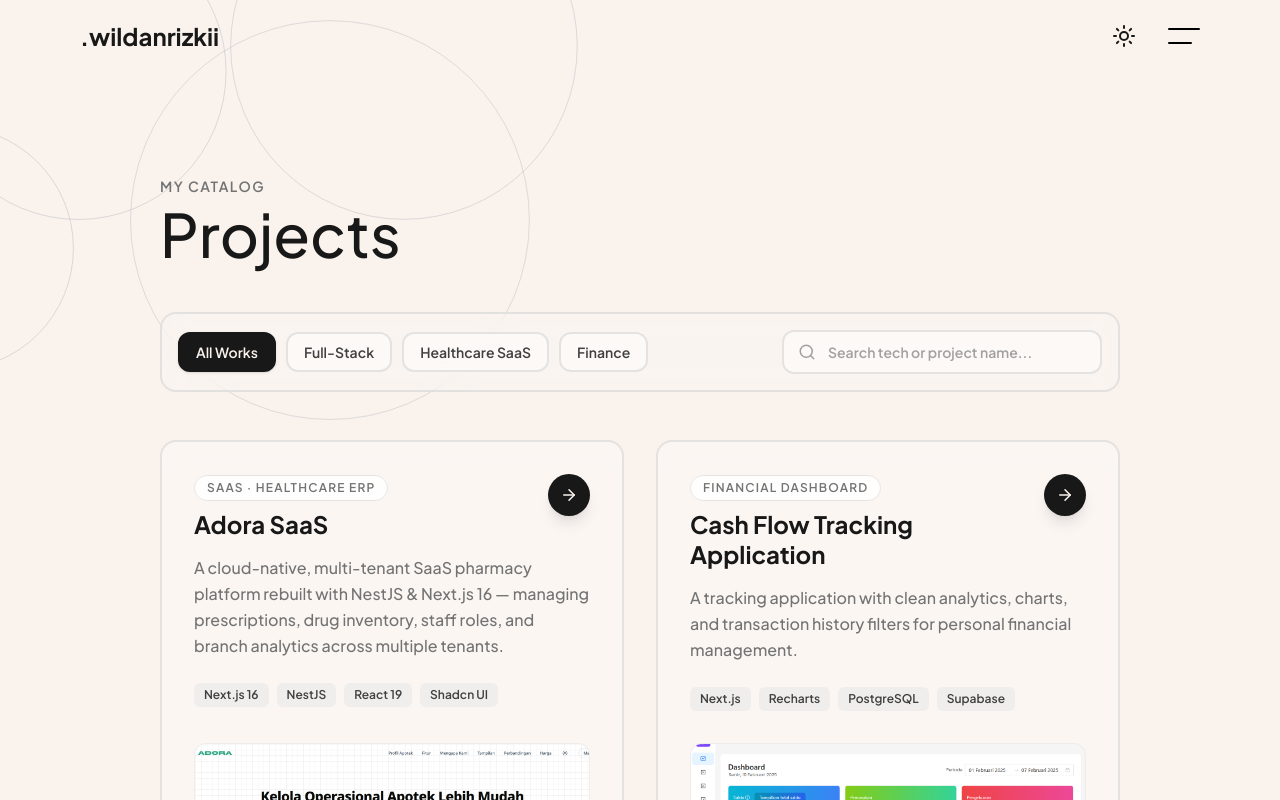
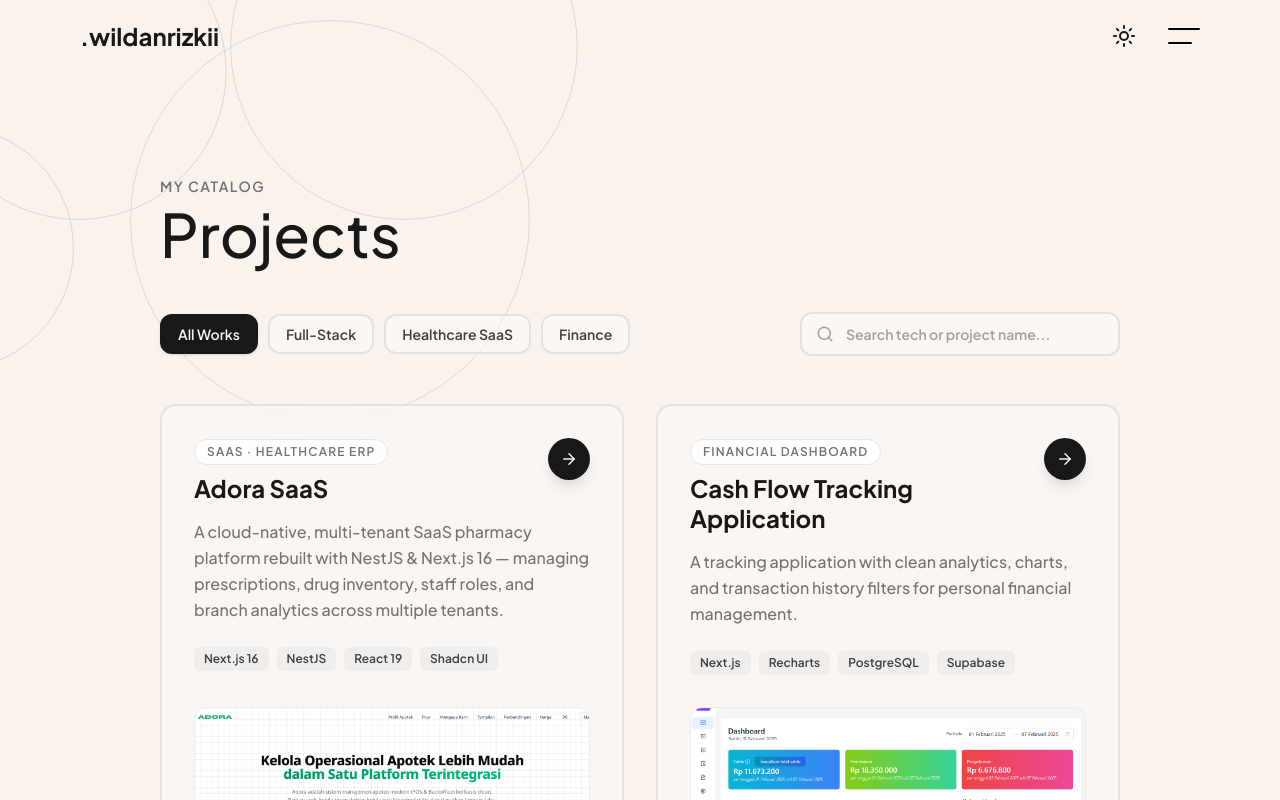
Before and after one commit to wildanrizkii/profile-portfolio, a Next.js app: page /projects in a window 1280 px wide. Shown: the top 800 px of the page. Built offline with nearby package versions, Linux system fonts and the light colour scheme.

Commit message:
style: update project list component styles for improved UI consistency

```diff
--- a/src/components/Projects/List/index.jsx
+++ b/src/components/Projects/List/index.jsx
@@ -163,7 +163,7 @@ const ProjectList = () => {
 
           {/* Controls: Search and Filters */}
           <motion.div
-            className="flex flex-col md:flex-row justify-between items-stretch md:items-center gap-6 mb-12 bg-white/20 border-2 border-neutral-300/60 p-4 rounded-2xl backdrop-blur-md relative z-10"
+            className="flex flex-col md:flex-row justify-between items-stretch md:items-center gap-6 mb-12 relative z-10"
             initial="hidden"
             animate={isTransitioning ? "hidden" : "visible"}
             variants={fadeInUp}
@@ -229,7 +229,7 @@ const ProjectList = () => {
                   initial={{ opacity: 0, y: 20 }}
                   animate={{ opacity: 1, y: 0 }}
                   exit={{ opacity: 0 }}
-                  className="text-center py-20 bg-white/20 border-2 border-dashed border-neutral-300/60 rounded-2xl backdrop-blur-md"
+                  className="text-center py-20 bg-white/70 dark:bg-white/5 border border-dashed border-neutral-300/80 dark:border-neutral-800/60 rounded-2xl backdrop-blur-md"
                 >
                   <p className="text-lg text-gray-500 font-medium">
                     No projects match your search query or filter selection.
```
